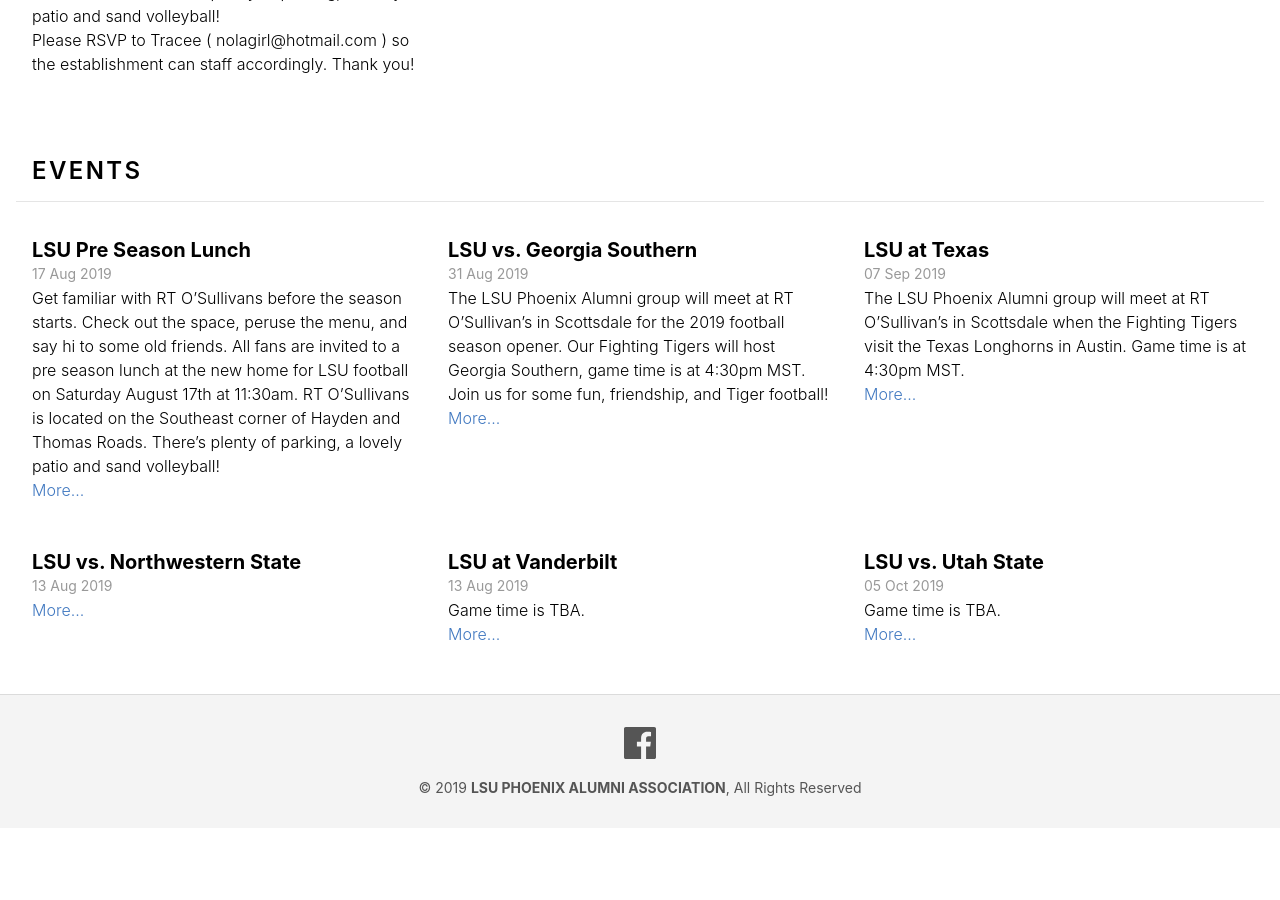
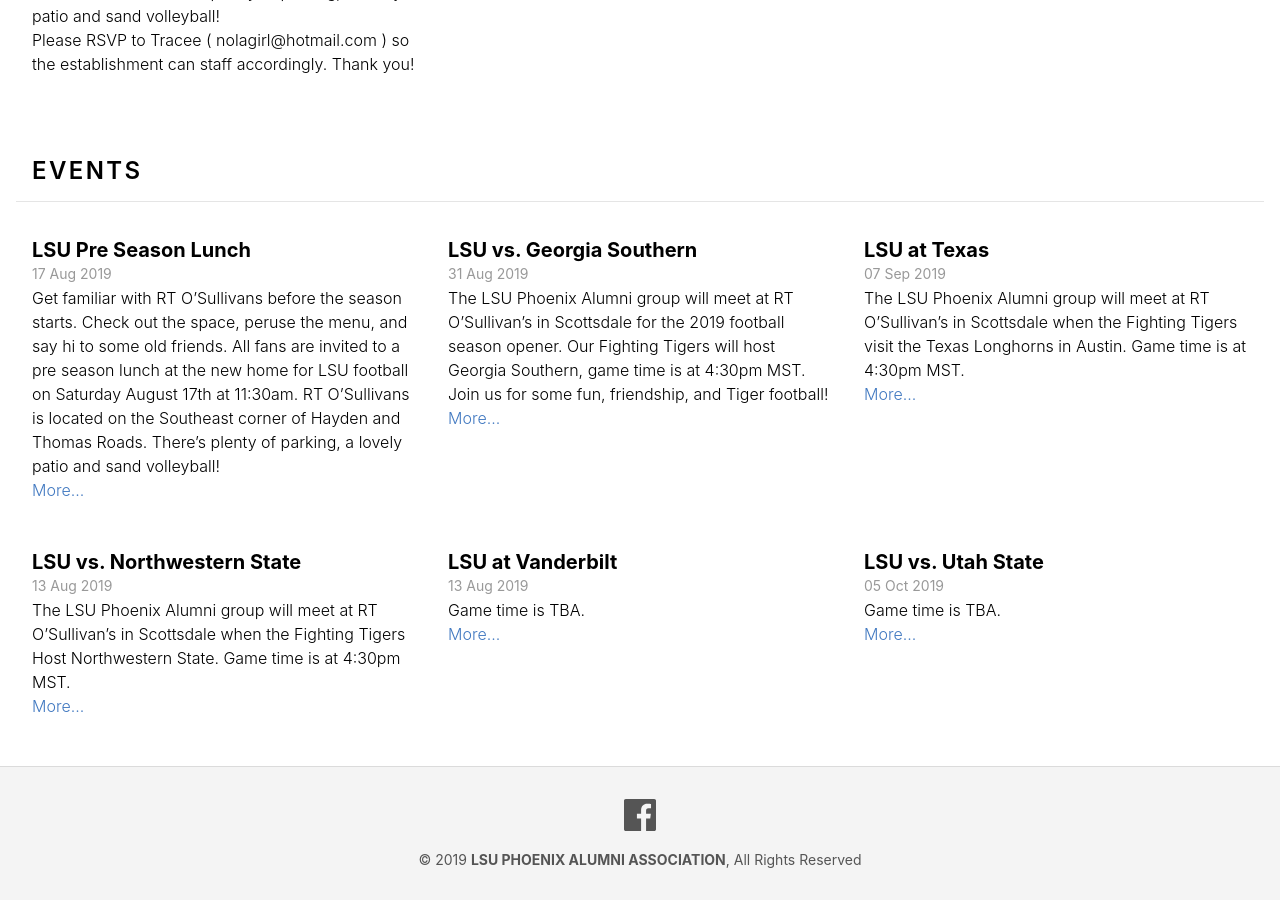
Before and after one commit to lsu-phoenix-alumni/lsu-phoenix-alumni.github.io, a Jekyll site: the page built from index.html, in a window 1280 px wide and 900 px high, scrolled down 1169 px. Built offline with Jekyll 4.4.1, drawn with Linux system fonts in a browser that asks for light colours; before the commit the page ends 1997 px from its top, so only the background shows below that.

Commit message:
Updated Lsu Vs Northwestern State

```diff
--- a/_events/lsu-vs-northwestern-state.markdown
+++ b/_events/lsu-vs-northwestern-state.markdown
@@ -5,3 +5,7 @@
 - football
 position: 3
 ---
+
+The LSU Phoenix Alumni group will meet at RT O'Sullivan's in Scottsdale when the Fighting Tigers Host Northwestern State. Game time is at 4:30pm MST.
+
+<iframe src="https://www.google.com/maps/embed?pb=!1m18!1m12!1m3!1d3327.8607090421488!2d-111.91242458479998!3d33.47897708076575!2m3!1f0!2f0!3f0!3m2!1i1024!2i768!4f13.1!3m3!1m2!1s0x872b0bd6e7e84a29%3A0xfffedd7400a1f039!2sR.T.\+O'Sullivans\+Sports\+Grill!5e0!3m2!1sen!2sus!4v1565217587540!5m2!1sen!2sus" width="600" height="450" frameborder="0" style="border:0" allowfullscreen></iframe>
```
